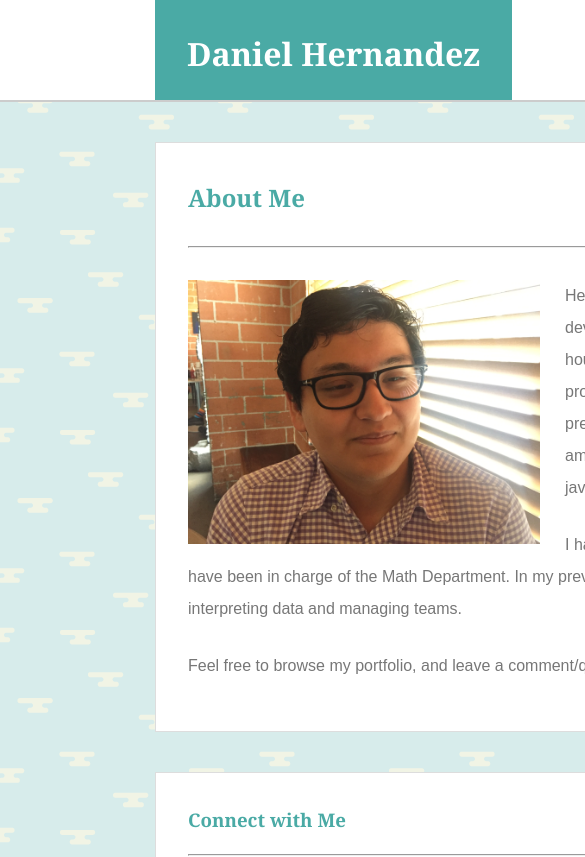
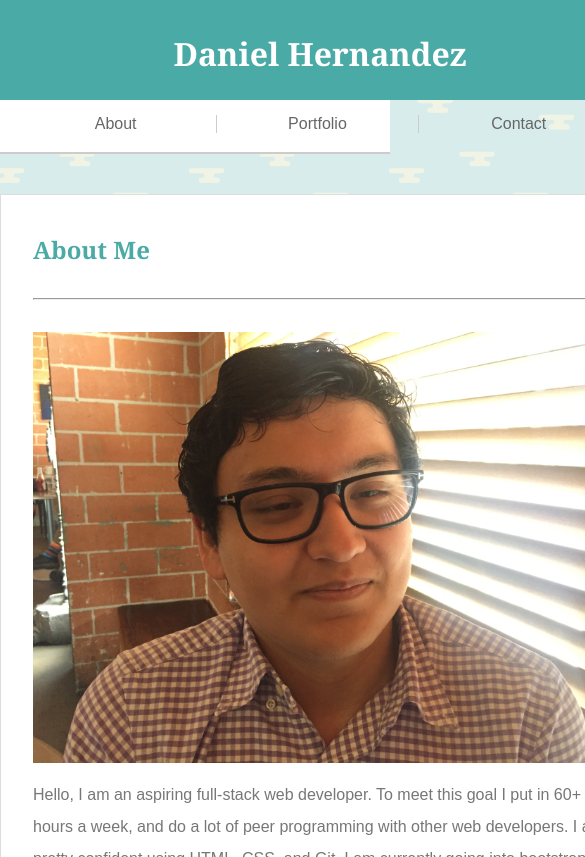
Before and after one commit to danielhdz56/Responsive-Portfolio, a plain HTML site: page index.html in a window 390 px wide. Shown: the top 857 px of the page, 585 px wide, since content can reach past the window. Drawn offline with Linux system fonts and the light colour scheme.

Commit message:
Applied media queries for index.html 640 max width

```diff
--- a/assets/css/style.css
+++ b/assets/css/style.css
@@ -13,7 +13,6 @@ body {
 	*/
 	color: #777777;
 	font-family: 'Arial', 'Helvetica Neue', Helvetica, sans-serif;
-	min-width: 1080px;
 	/* I added this out of my own volition. I LIKE IT. I need sleep.*/
 }
 
@@ -319,3 +318,39 @@ footer p {
 		float: none;
 	}
 }
+
+@media screen and (max-width: 640px) {
+	.container {
+		width: 640px;
+	}
+
+	header {
+		height: 100%;
+		text-align: center;
+	}
+
+	#main-logo {
+		float: none;
+		clear: both;
+	}
+
+
+	#nav-bar {
+		float: none;
+		clear: both;
+		display: inline-block;
+		width: 100%;
+		padding: 15px;
+	}
+
+	li {
+		width: 33%;
+	}
+
+	#image-aboutme {
+		width: 100%;
+	}
+
+
+
+}
```
